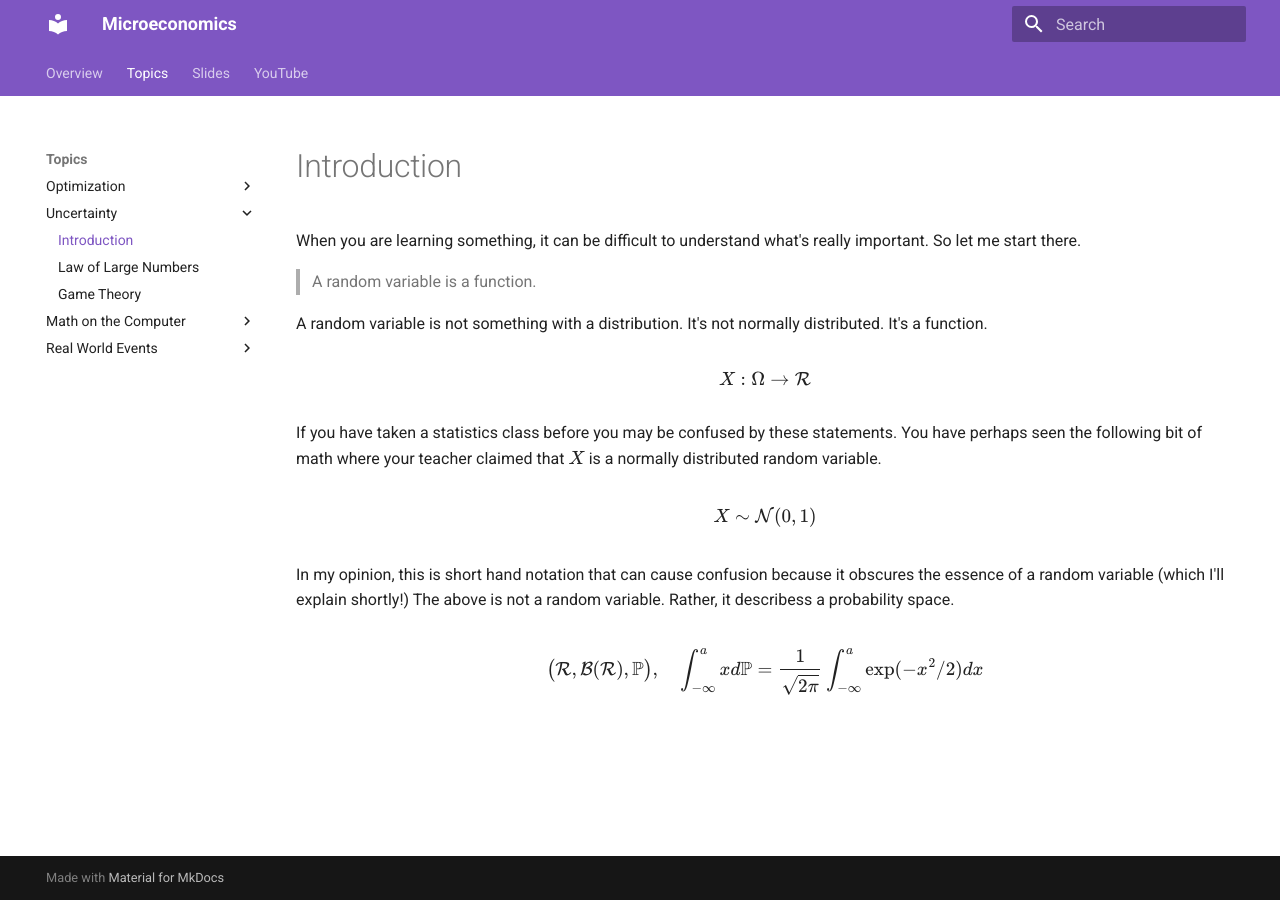
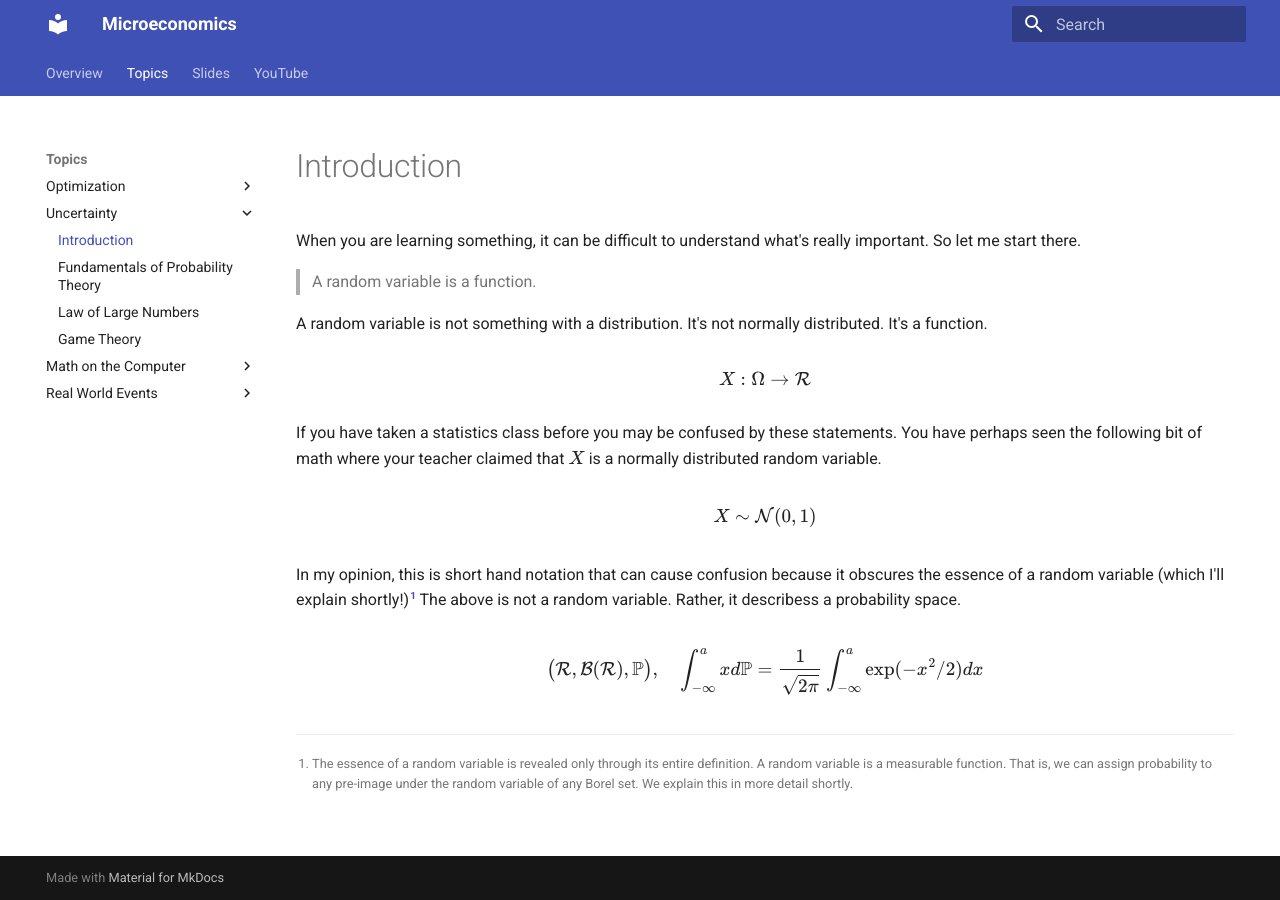
Before and after one commit to pharringtonp19/mecon, an MkDocs documentation site: the page built from docs/chapters/Uncertainty/introduction.md, in a window 1280 px wide. Built offline with MkDocs 1.6.1 and Material for MkDocs 9.7.7, drawn with Linux system fonts in a browser that asks for light colours.

Commit message:
random variable lecture

```diff
--- a/docs/chapters/Uncertainty/introduction.md
+++ b/docs/chapters/Uncertainty/introduction.md
@@ -10,6 +10,9 @@ If you have taken a statistics class before you may be confused by these stateme
 
 $$ X \sim \mathcal{N}(0, 1)$$
 
-In my opinion, this is short hand notation that can cause confusion because it obscures the essence of a random variable (which I'll explain shortly!) The above is not a random variable. Rather, it describess a probability space.
+In my opinion, this is short hand notation that can cause confusion because it obscures the essence of a random variable (which I'll explain shortly!)[^1] The above is not a random variable. Rather, it describess a probability space.
 
 $$\big(\mathcal{R}, \mathcal{B}(\mathcal{R}), \mathbb{P} \big), \quad \int _{-\infty}^a x d\mathbb{P} = \frac{1}{\sqrt{2\pi}} \int _{-\infty}^a \exp(-x^2/2)dx$$
+
+
+[^1]: The essence of a random variable is revealed only through its entire definition. A random variable is a measurable function. That is, we can assign probability to any pre-image under the random variable of any Borel set. We explain this in more detail shortly.
--- a/mkdocs.yml
+++ b/mkdocs.yml
@@ -13,6 +13,7 @@ nav:
           - Limitations of Sets: 'chapters/optimization/limitation of sets.md'
       - Uncertainty:
           - Introduction: 'chapters/Uncertainty/introduction.md'
+          - Fundamentals of Probability Theory: 'chapters/Uncertainty/Fundamentals of Probability Theory.md'
           - Law of Large Numbers: 'chapters/Uncertainty/Law of Large Numbers.md'
           - Game Theory: 'chapters/Uncertainty/game theory.md'
       - Math on the Computer:
@@ -96,7 +97,7 @@ theme:
   name: material
   palette:
     scheme: default
-    primary: deep purple
+    primary: deep blue
   icon:
     admonition:
       code: fontawesome/solid/code
```
Also changed, not shown: docs/chapters/Uncertainty/Fundamentals of Probability Theory.md (added, +5 -0 lines).
